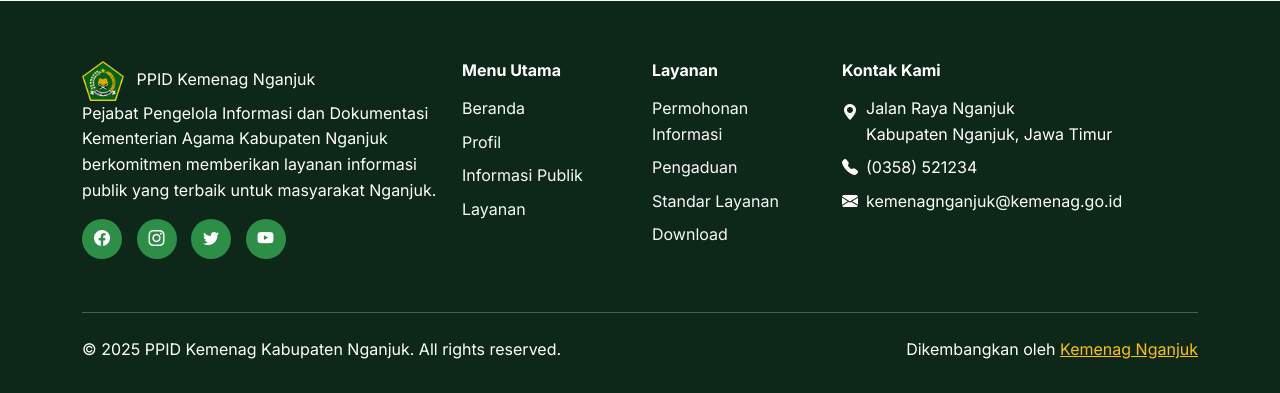
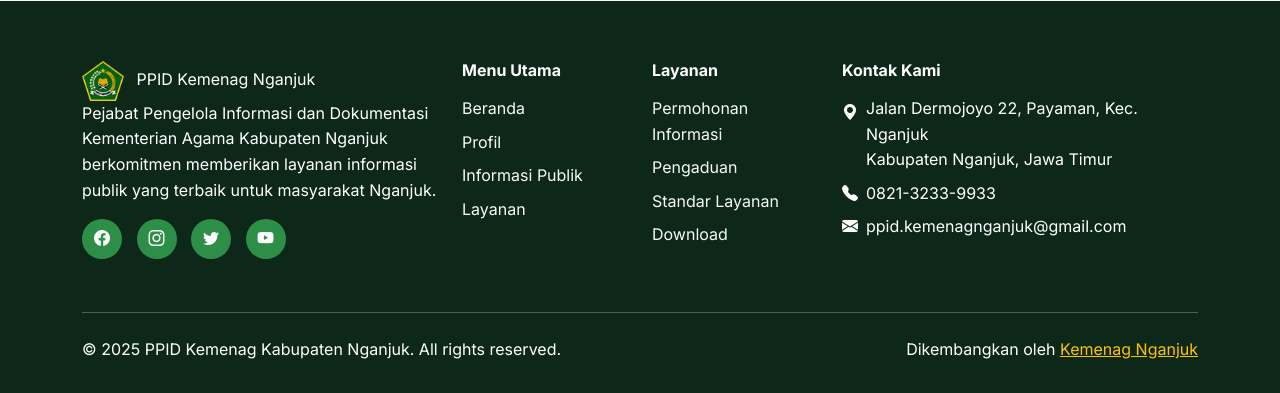
Before and after one commit to rahmadjunianto/ppid, a Laravel app: page / in a window 1280 px wide. Shown: the part 2840-3233 px from the top of the page. Run offline with Laravel 8, Linux system fonts and the light colour scheme.

Commit message:
Update footer contact details and modify navbar dropdown item for clarity

```diff
--- a/resources/views/partials/footer.blade.php
+++ b/resources/views/partials/footer.blade.php
@@ -46,17 +46,17 @@
                         <div class="d-flex mb-2">
                             <i class="bi bi-geo-alt-fill me-2 mt-1"></i>
                             <div>
-                                <p class="mb-0">Jalan Raya Nganjuk</p>
+                                <p class="mb-0">Jalan Dermojoyo 22, Payaman, Kec. Nganjuk</p>
                                 <p class="mb-0">Kabupaten Nganjuk, Jawa Timur</p>
                             </div>
                         </div>
                         <div class="d-flex mb-2">
                             <i class="bi bi-telephone-fill me-2"></i>
-                            <p class="mb-0">(0358) 521234</p>
+                            <p class="mb-0">0821-3233-9933</p>
                         </div>
                         <div class="d-flex mb-2">
                             <i class="bi bi-envelope-fill me-2"></i>
-                            <p class="mb-0">kemenagnganjuk@kemenag.go.id</p>
+                            <p class="mb-0">ppid.kemenagnganjuk@gmail.com</p>
                         </div>
                     </div>
                 </div>
--- a/resources/views/partials/navbar.blade.php
+++ b/resources/views/partials/navbar.blade.php
@@ -43,9 +43,9 @@
                         <i class="bi bi-info-circle"></i> Informasi Publik
                     </a>
                     <ul class="dropdown-menu">
-                        <li><a class="dropdown-item" href="#">
+                        {{-- <li><a class="dropdown-item" href="#">
                             <i class="bi bi-list-ul me-2"></i>Daftar Informasi Publik
-                        </a></li>
+                        </a></li> --}}
                         <li><a class="dropdown-item" href="#">
                             <i class="bi bi-calendar-week me-2"></i>Informasi Berkala
                         </a></li>
```
